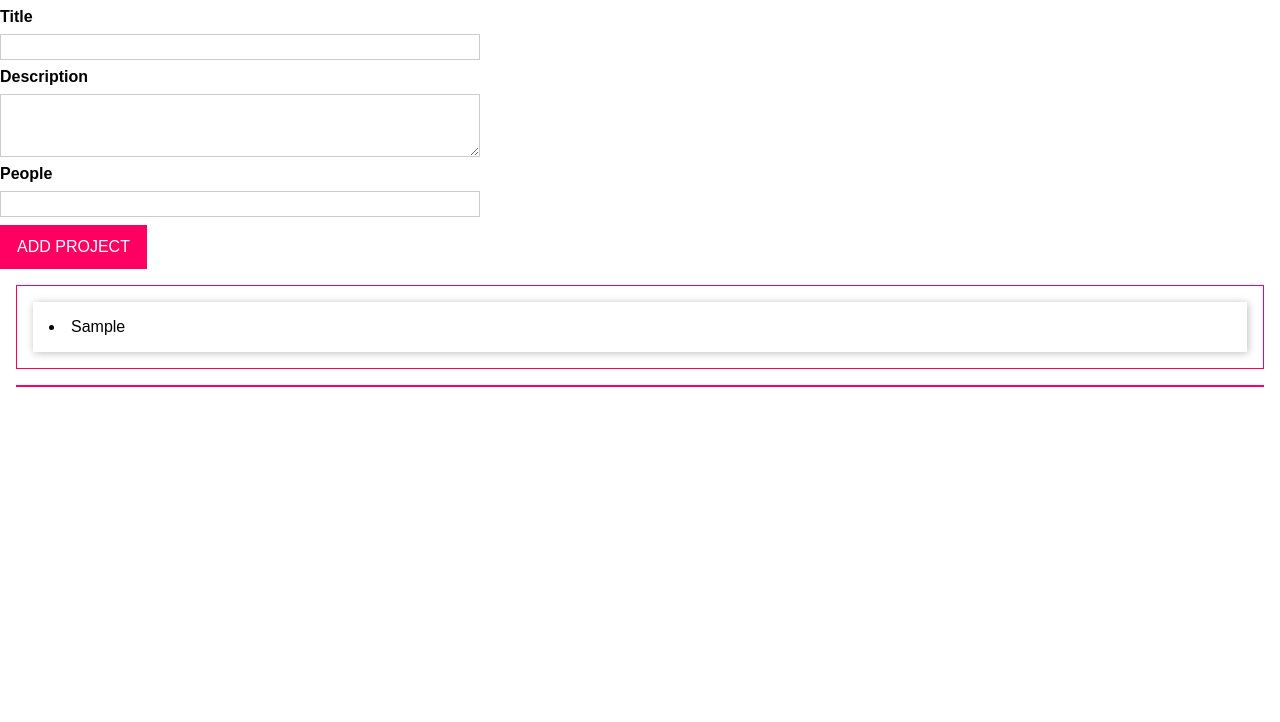
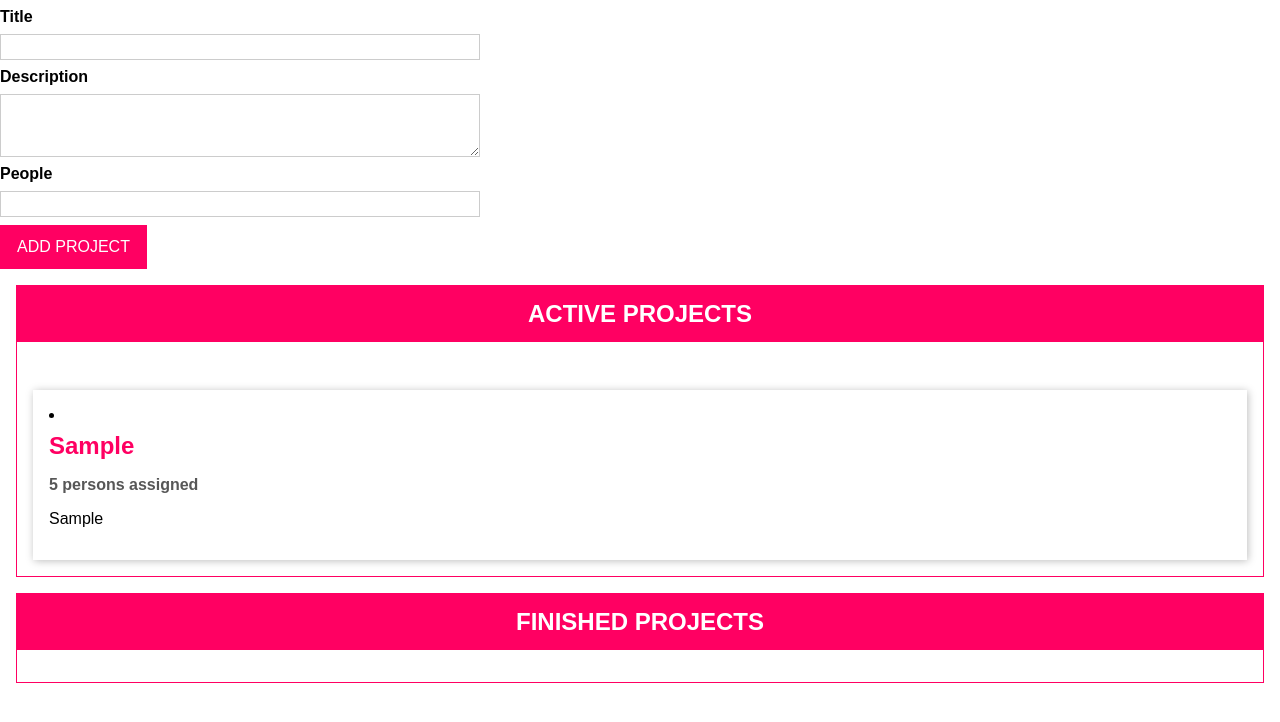
Before and after one commit to islaytitans/ts-drag-drop, a website with bundled scripts: page index.html in a window 1280 px wide. Both pictures are taken after typing "Sample", "Sample", "5" into the empty fields and a click on the button "ADD PROJECT". Built offline with nearby package versions, Linux system fonts and the light colour scheme.

Commit message:
Project item component and getter

```diff
--- a/index.html
+++ b/index.html
@@ -21,13 +21,17 @@
         </div>
         <div class="form-control">
           <label for="people">People</label>
-          <input type="number" id="people" step="1" min="0" max="15" />
+          <input type="number" id="people" step="1" min="0" max="10" />
         </div>
         <button type="submit">ADD PROJECT</button>
       </form>
     </template>
     <template id="single-project">
-      <li></li>
+      <li>
+        <h2></h2>
+        <h3></h3>
+        <p></p>
+      </li>
     </template>
     <template id="project-list">
       <section class="projects">
--- a/src/app.ts
+++ b/src/app.ts
@@ -133,6 +133,37 @@ abstract class Component<T extends HTMLElement, U extends HTMLElement> {
     abstract renderContent(): void;
 }
 
+class ProjectItem extends Component<HTMLUListElement, HTMLLIElement> {
+    private project: Project;
+
+    get persons() {
+        if (this.project.people === 1) {
+            return '1 person';
+        } else {
+            return `${this.project.people} persons`;
+        }
+    }
+
+    constructor(hostId: string, project: Project) {
+        super('single-project', hostId, false, project.id);
+        this.project = project;
+
+        this.configure();
+        this.renderContent();
+    }
+
+    configure() {
+
+    }
+
+    renderContent() {
+        console.log(this.element.id);
+        this.element.querySelector('h2')!.textContent = this.project.title;
+        this.element.querySelector('h3')!.textContent = this.persons + ' assigned';
+        this.element.querySelector('p')!.textContent = this.project.description;
+    }
+}
+
 class ProjectList extends Component<HTMLDivElement, HTMLElement> {
     assignedProjects: Project[];
 
@@ -165,13 +196,17 @@ class ProjectList extends Component<HTMLDivElement, HTMLElement> {
     }
 
     private renderProjects() {
-        const listElement = document.getElementById(`${this.type}-projects-list`)! as HTMLUListElement;
-        listElement.innerHTML = '';
+        //const listElement = document.getElementById(`${this.type}-projects-list`)! as HTMLUListElement;
+        //listElement.innerHTML = '';
         for (const projectItem of this.assignedProjects) {
-            const listItem = document.createElement('li');
-            listItem.textContent = projectItem.title;
-            listElement.appendChild(listItem);
+            console.log(this.element.querySelector('ul')!.id);
+            new ProjectItem(this.element.querySelector('ul')!.id, projectItem);
         }
+        // for (const projectItem of this.assignedProjects) {
+        //     const listItem = document.createElement('li');
+        //     listItem.textContent = projectItem.title;
+        //     listElement.appendChild(listItem);
+        // }
     }
 }
 
```
